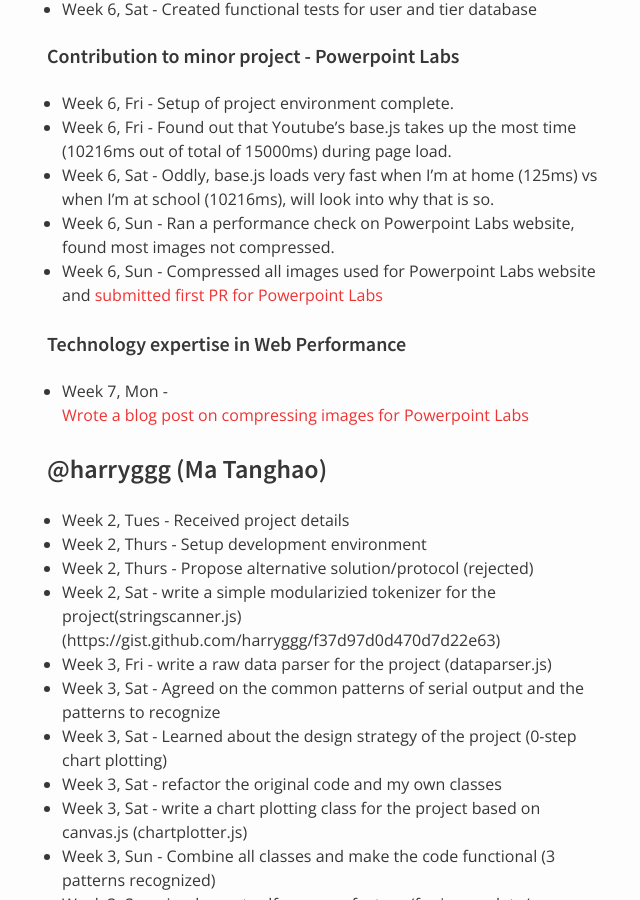
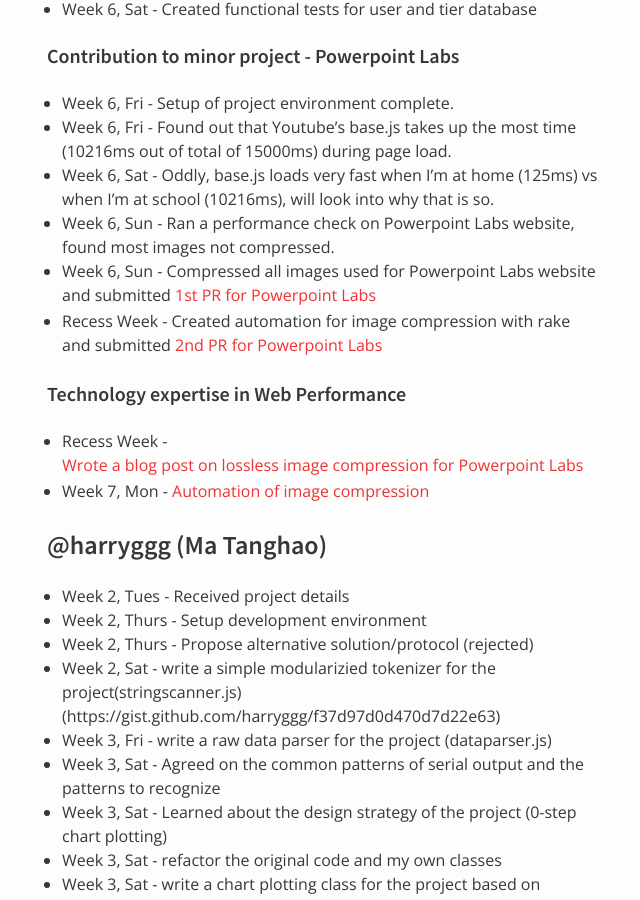
Before and after one commit to nus-oss/cs3281-AY1516S2-website, a Jekyll site: the page built from teams/codebender.md, in a window 1280 px wide and 900 px high, scrolled down 7313 px. Shown: the whole window, without its empty margins (323-963 px from the left). Built offline with Jekyll 4.4.1, drawn with Linux system fonts in a browser that asks for light colours.

Commit message:
Alex update recess week

```diff
--- a/teams/codebender.md
+++ b/teams/codebender.md
@@ -232,10 +232,12 @@
 * Week 6, Fri - Found out that Youtube's base.js takes up the most time (10216ms out of total of 15000ms) during page load.
 * Week 6, Sat - Oddly, base.js loads very fast when I'm at home (125ms) vs when I'm at school (10216ms), will look into why that is so.
 * Week 6, Sun - Ran a performance check on Powerpoint Labs website, found most images not compressed.
-* Week 6, Sun - Compressed all images used for Powerpoint Labs website and [submitted first PR for Powerpoint Labs](https://github.com/PowerPointLabs/PowerPointLabs-Website/pull/27)
+* Week 6, Sun - Compressed all images used for Powerpoint Labs website and submitted [1st PR for Powerpoint Labs](https://github.com/PowerPointLabs/PowerPointLabs-Website/pull/27)
+* Recess Week - Created automation for image compression with rake and submitted [2nd PR for Powerpoint Labs](https://github.com/PowerPointLabs/PowerPointLabs-Website/pull/28)
 
 #### Technology expertise in Web Performance
-* Week 7, Mon - [Wrote a blog post on compressing images for Powerpoint Labs](http://alexyy.com)
+* Recess Week - [Wrote a blog post on lossless image compression for Powerpoint Labs](http://alexyy.com/2016/02/22/image-compression/)
+* Week 7, Mon - [Automation of image compression](http://alexyy.com/2016/02/29/automated-image-compression/)
 
 ### @harryggg (Ma Tanghao)
 * Week 2, Tues - Received project details
```
